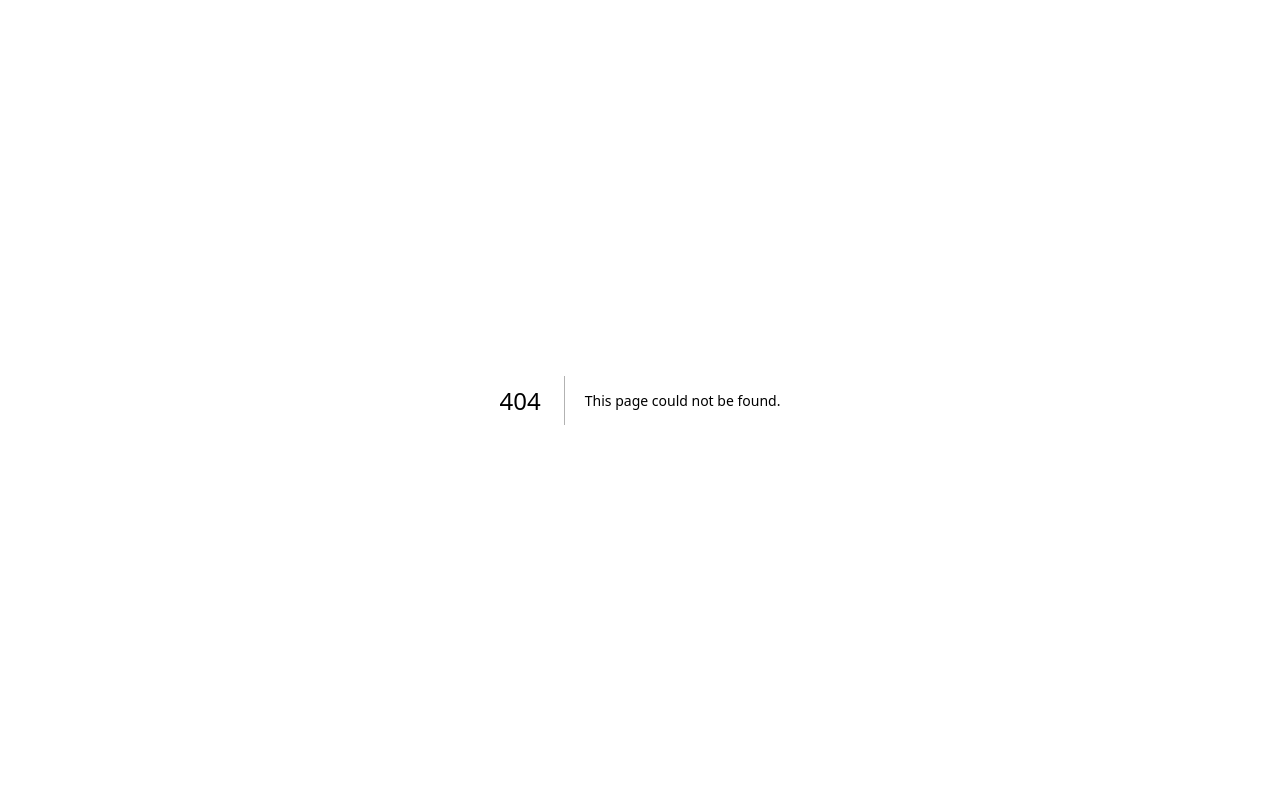
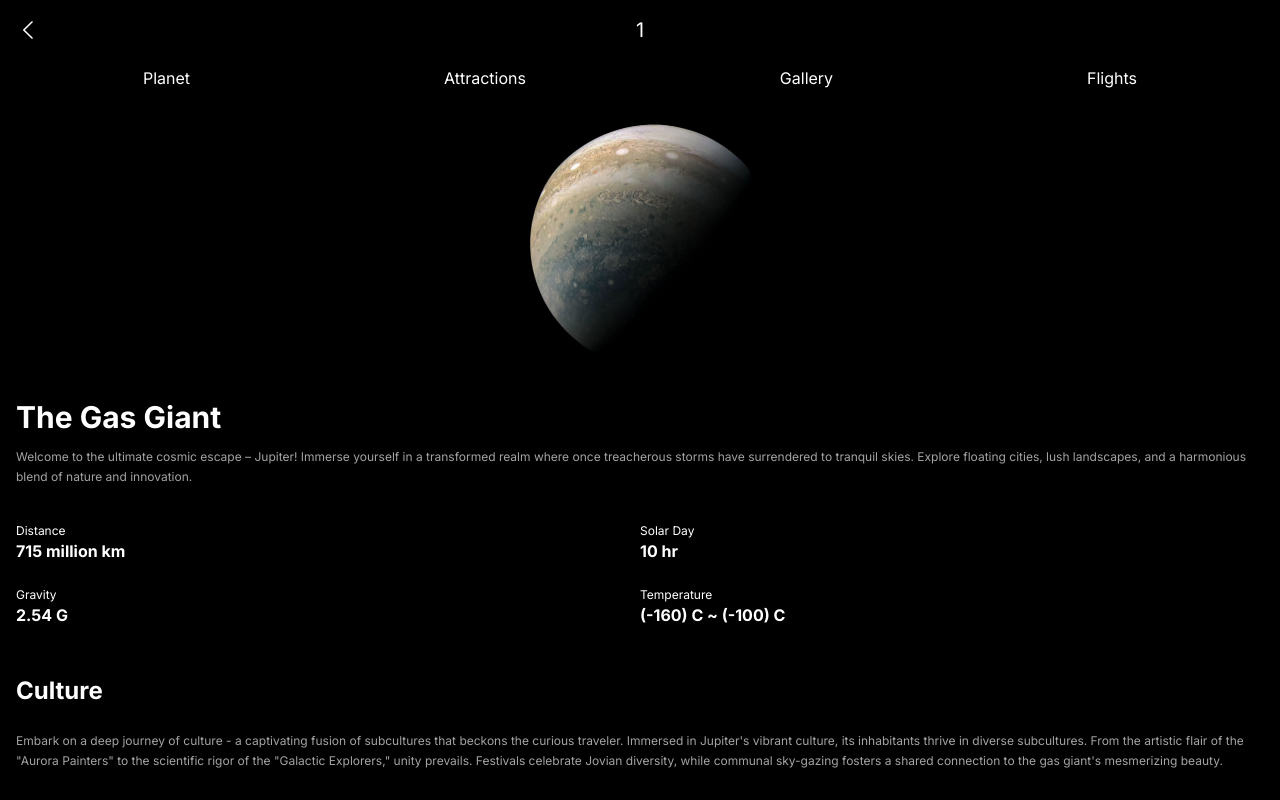
Before and after one commit to Caramel-Labs/CaramelLabs_Exo, a Next.js app in the folder exo-frontend/: page /planet/1 in a window 1280 px wide. Before the commit this address had no page. Shown: the top 800 px of the page. Built offline with nearby package versions, Linux system fonts and the light colour scheme; no server answers.

Commit message:
dynamic routing and fetching for planets done

```diff
--- /dev/null
+++ b/exo-frontend/src/app/planet/[planetName]/page.tsx
@@ -0,0 +1,31 @@
+import PlanetTab from "@/components/planet/planetTab"
+import PageHeader from "@/components/shared/pageHeader"
+import getPlanetData from "@/utils/getPlanetData"
+
+type planetProps = {
+  params: {
+    planetName: string
+  }
+}
+
+export default async function Planet({ params }: planetProps) {
+  const planetData = await getPlanetData(params.planetName)
+  console.log(planetData, "planet data")
+
+  return (
+    <main className="min-h-screen px-4 bg-black text-white">
+      <PageHeader title={`${params.planetName}`} />
+
+      {/* Tabs */}
+      <div className="flex justify-around text-base py-1.5">
+        <h1>Planet</h1>
+        <h1>Attractions</h1>
+        <h1>Gallery</h1>
+        <h1>Flights</h1>
+      </div>
+
+      {/* Planet */}
+      <PlanetTab />
+    </main>
+  )
+}
--- /dev/null
+++ b/exo-frontend/src/utils/getPlanetData.ts
@@ -0,0 +1,22 @@
+export default async function getPlanetData(planetName:string): Promise<any>{
+
+      try {
+        const response = await fetch(`http://localhost:4000/api/planets/${planetName}`, {
+          method: "GET",
+          headers: {
+            "Content-Type": "application/json",
+          },
+        });
+
+        if (response.status === 200) {
+          const data = await response.json()
+          console.log(data)
+          return data
+        } else {
+          console.log("Planet data fetching failed")
+        }
+      } catch (error) {
+        console.error("An error occurred:", error)
+        // You can handle the error further if needed
+      }
+    };
```
